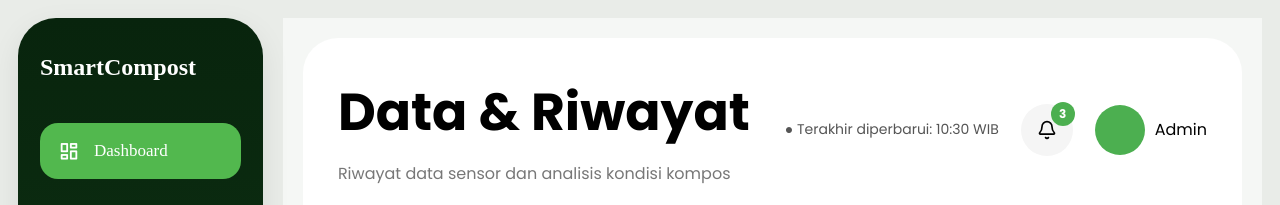
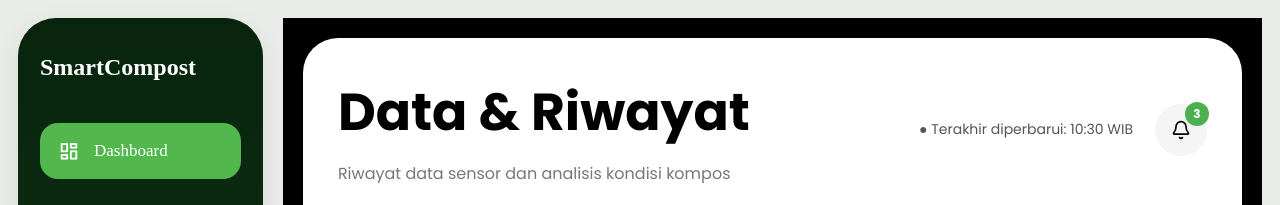
Before and after one commit to selametmaulana/Smart-Compost, a Vue app: page /dashboard/history in a window 1280 px wide. Shown: the top 205 px of the page. Built offline with nearby package versions, Linux system fonts and the light colour scheme.

Commit message:
Dashboard

```diff
--- a/src/views/history.vue
+++ b/src/views/history.vue
@@ -1,7 +1,5 @@
 <template>
   <div class="history-page">
-
-
 
     <!-- MAIN -->
     <main class="main-content">
@@ -31,17 +29,7 @@
             </div>
 
           </div>
-
-          <div class="profile">
-
-            <div class="avatar"></div>
-
-            <span>Admin</span>
-
-          </div>
-
         </div>
-
       </div>
 
       <!-- STATS -->
@@ -365,7 +353,7 @@ body{
 
 .history-page{
   min-height:100vh;
-  background:#f5f7f5;
+  background:#000000;
   display:flex;
   padding:20px;
   gap:20px;
@@ -377,13 +365,9 @@ body{
 .sidebar{
   width:290px;
   background:linear-gradient(180deg,#08240d,#123c18);
-
   border-radius:35px;
-
   padding:30px 22px;
-
   color:white;
-
   display:flex;
   flex-direction:column;
   justify-content:space-between;
@@ -430,15 +414,10 @@ body{
   display:flex;
   align-items:center;
   gap:14px;
-
   padding:18px;
-
   border-radius:18px;
-
   margin-bottom:12px;
-
   cursor:pointer;
-
   transition:0.3s;
 }
 
@@ -503,11 +482,9 @@ body{
   height:52px;
   border-radius:50%;
   background:#f5f5f5;
-
   display:flex;
   align-items:center;
   justify-content:center;
-
   position:relative;
 }
 
@@ -515,17 +492,13 @@ body{
   position:absolute;
   top:-2px;
   right:-2px;
-
   width:24px;
   height:24px;
-
   border-radius:50%;
   background:#4CAF50;
   color:white;
-
   font-size:12px;
   font-weight:700;
-
   display:flex;
   align-items:center;
   justify-content:center;
```
